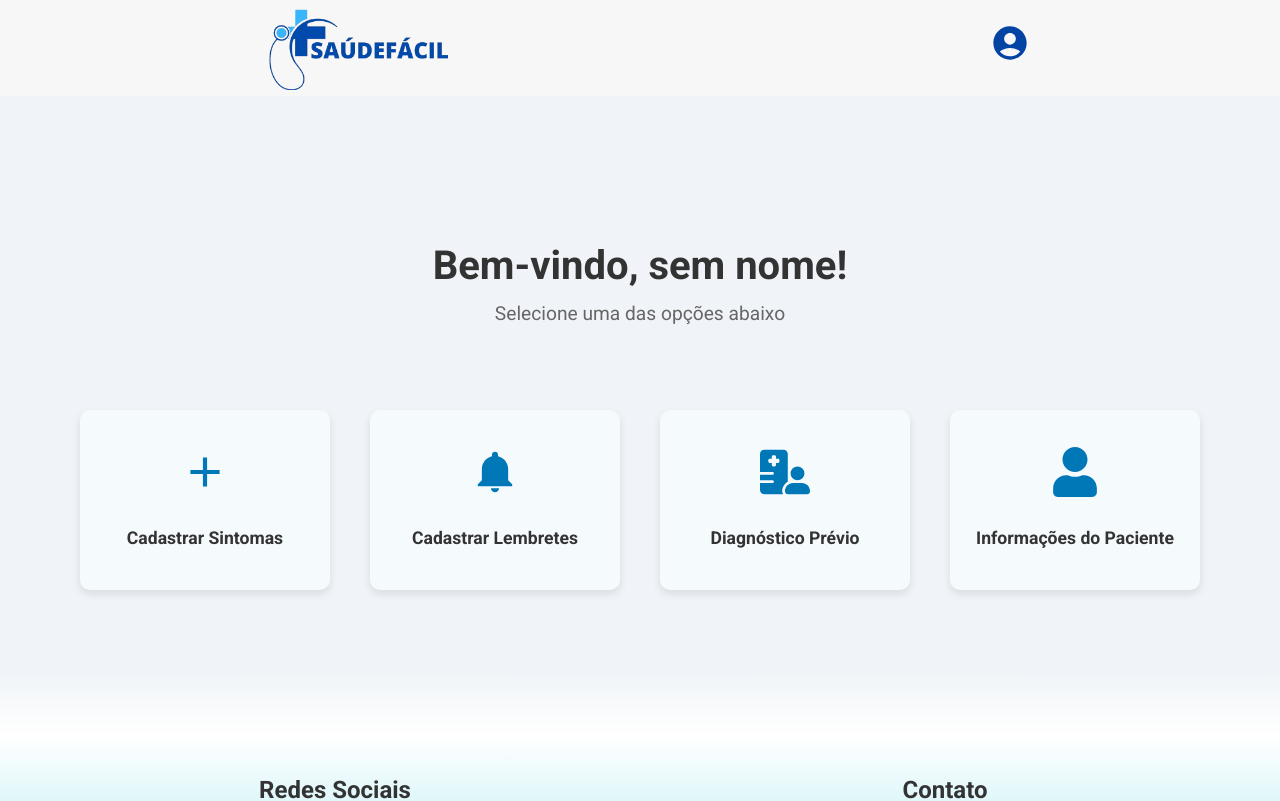
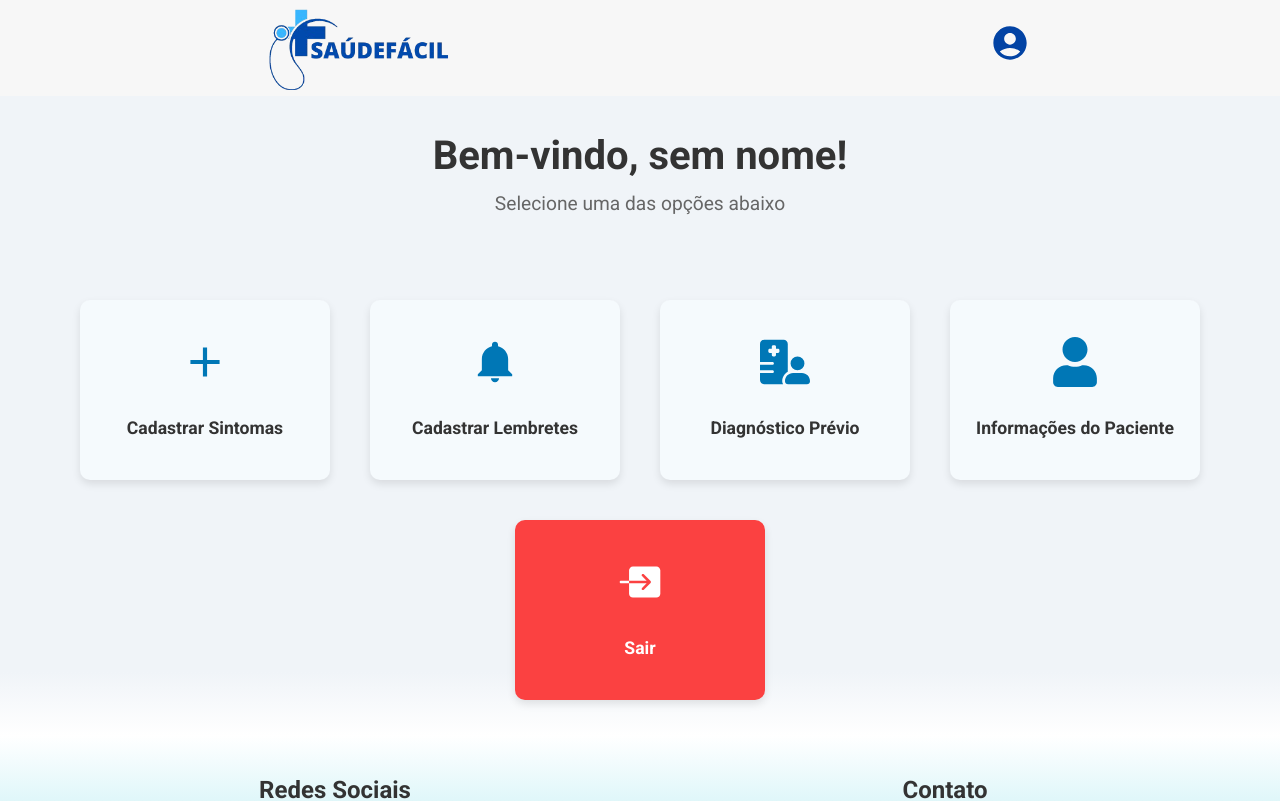
Before and after one commit to V1ct0rSb/SaudeFacil, a React (Vite) app: page /HomePaciente in a window 1280 px wide. Shown: the top 801 px of the page. Built offline with nearby package versions, Linux system fonts and the light colour scheme.

Commit message:
Add botão de sair

```diff
--- a/src/pages/Paciente/HomePaciente/HomePaciente.jsx
+++ b/src/pages/Paciente/HomePaciente/HomePaciente.jsx
@@ -1,7 +1,7 @@
 import { useContext } from "react"
 import { FaUser } from "react-icons/fa"
 import { FaHospitalUser } from "react-icons/fa6"
-import { IoMdNotifications } from "react-icons/io"
+import { IoIosExit, IoMdNotifications } from "react-icons/io"
 import { MdAdd } from "react-icons/md"
 import { Link } from "react-router-dom"
 import Footer from "../../../components/Footer/Footer"
@@ -62,6 +62,17 @@ function HomePaciente() {
               </button>
             </Link>
           </div>
+
+          <div id={styles.selectButton}>
+            <Link to="/">
+              <button>
+                <div id={styles.selectButtonIcon}>
+                  <IoIosExit />
+                </div>
+                <p>Sair</p>
+              </button>
+            </Link>
+          </div>
         </div>
       </main>
       <Footer />
--- a/src/pages/Paciente/HomePaciente/HomePaciente.module.css
+++ b/src/pages/Paciente/HomePaciente/HomePaciente.module.css
@@ -61,6 +61,36 @@
   font-weight: bold;
 }
 
+/* botão de sair  */
+#selectButton button {
+  width: 15.625rem;
+  height: 11.25rem;
+  padding: 1.25rem;
+  border-radius: 0.625rem;
+  border: none;
+  background-color: rgb(251, 65, 65);
+  transition: background-color 0.3s ease, transform 0.2s ease;
+  box-shadow: 0 0.25rem 0.5rem rgba(0, 0, 0, 0.1);
+  cursor: pointer;
+}
+
+#selectButton button:hover {
+  background-color: rgb(250, 103, 103);
+  transform: translateY(-0.3125rem);
+}
+
+#selectButtonIcon {
+  font-size: 50px;
+  color: #ffffff;
+  margin-bottom: 0.9375rem;
+}
+
+#selectButton p {
+  font-size: 1.1rem;
+  color: white;
+  font-weight: bold;
+}
+
 /* Responsividade */
 @media (max-width: 768px) {
   .selectButton button {
```
